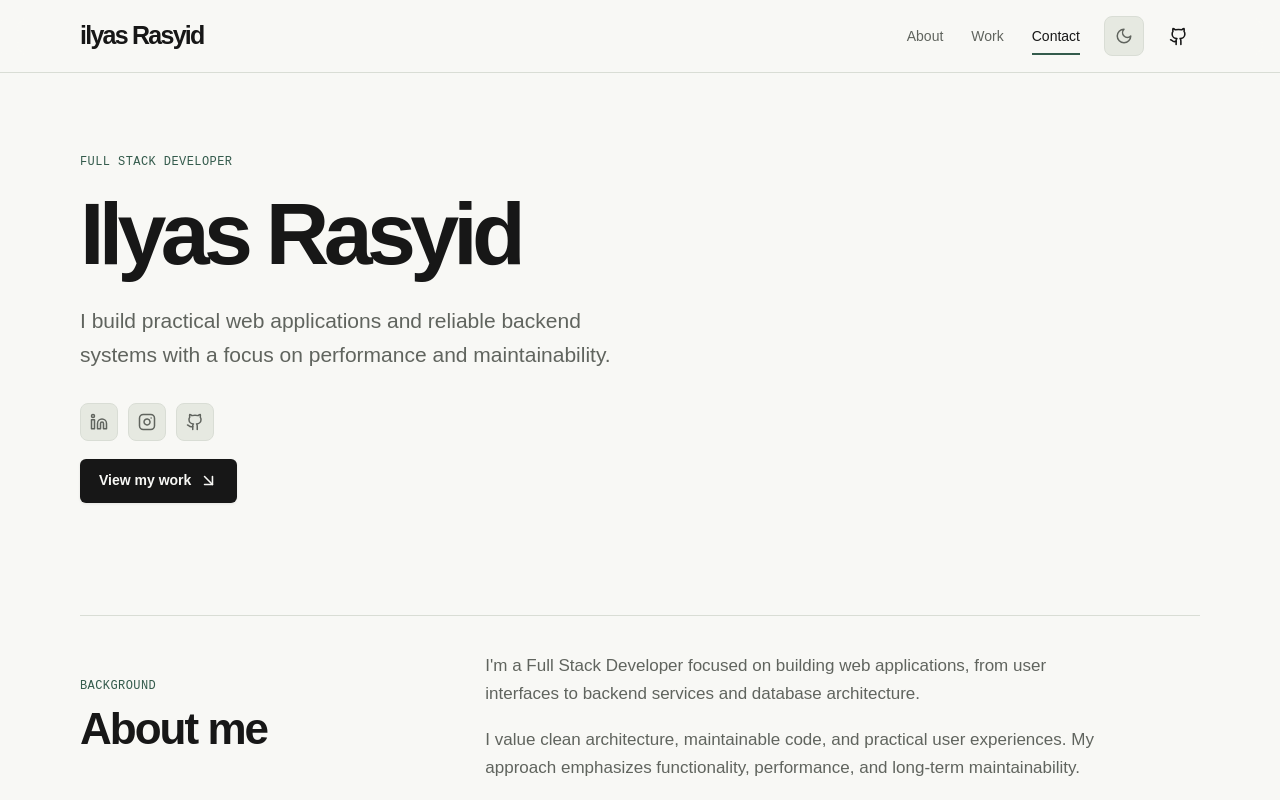
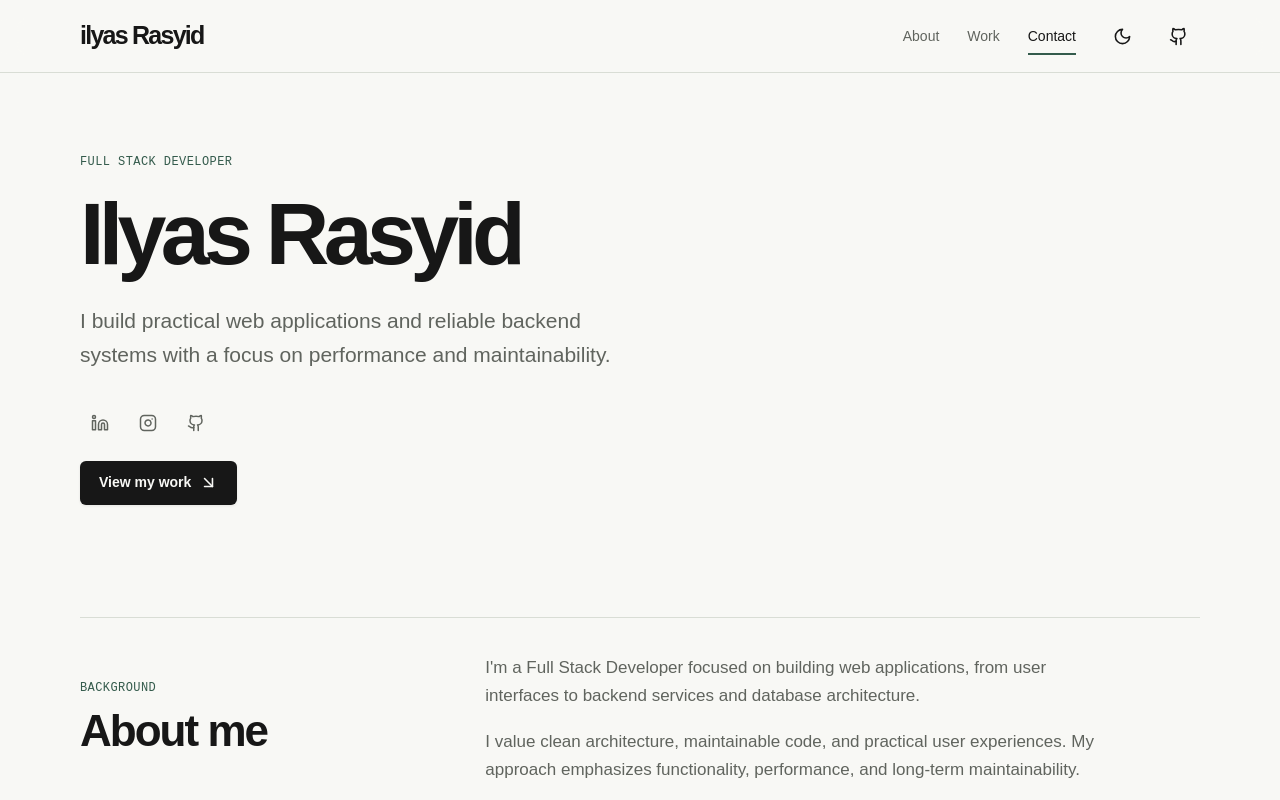
Before and after one commit to ilyas-rasyid/portfolio, a React (Vite) app: page / in a window 1280 px wide. Shown: the top 800 px of the page. Built offline with nearby package versions, Linux system fonts and the light colour scheme.

Commit message:
style: theme switcher icon-button without box background

```diff
--- a/src/features/theme/components/theme-switcher.tsx
+++ b/src/features/theme/components/theme-switcher.tsx
@@ -13,16 +13,16 @@ export function ThemeSwitcher() {
     <div className="theme-switcher">
       <button
         type="button"
-        className="theme-toggle-btn"
+        className="icon-button theme-toggle-btn"
         aria-label={isDark ? "Light theme" : "Dark theme"}
         title={isDark ? "Switch to light theme" : "Switch to dark theme"}
         onClick={toggleTheme}
       >
         <span className="theme-toggle-icon-wrap" aria-hidden="true">
           {isDark ? (
-            <Sun size={18} className="theme-toggle-icon is-sun" />
+            <Sun size={19} className="theme-toggle-icon is-sun" />
           ) : (
-            <Moon size={18} className="theme-toggle-icon is-moon" />
+            <Moon size={19} className="theme-toggle-icon is-moon" />
           )}
         </span>
       </button>
--- a/src/styles/components.css
+++ b/src/styles/components.css
@@ -74,7 +74,7 @@
   transform: translate(3px, -3px);
 }
 
-/* Single-button theme switcher */
+/* Single-button theme switcher matching header icon-button style */
 .theme-switcher {
   display: inline-flex;
   align-items: center;
@@ -83,26 +83,28 @@
 .theme-toggle-btn {
   display: grid;
   place-items: center;
-  width: 40px;
-  height: 40px;
-  border-radius: 8px;
-  color: var(--muted);
-  background: var(--mat);
-  border: 1px solid var(--line);
+  width: 44px;
+  height: 44px;
+  flex: 0 0 44px;
+  background: transparent;
+  color: var(--foreground);
+  border: 0;
+  border-radius: 4px;
   cursor: pointer;
-  transition: all var(--fast) var(--ease-out);
+  transition:
+    background var(--fast),
+    color var(--fast);
 }
 
 .theme-toggle-btn:hover {
+  background: var(--mat);
   color: var(--foreground);
-  background: var(--surface);
-  border-color: var(--accent);
-  transform: translateY(-1px);
-  box-shadow: 0 4px 12px rgba(0, 0, 0, 0.06);
+  transform: none;
+  box-shadow: none;
 }
 
 .theme-toggle-btn:active {
-  transform: translateY(0);
+  transform: scale(0.95);
 }
 
 .theme-toggle-icon-wrap {
@@ -115,38 +117,36 @@
 }
 
 .theme-toggle-btn:hover .theme-toggle-icon.is-sun {
-  transform: rotate(45deg) scale(1.08);
+  transform: rotate(45deg);
 }
 
 .theme-toggle-btn:hover .theme-toggle-icon.is-moon {
-  transform: rotate(-15deg) scale(1.08);
+  transform: rotate(-15deg);
 }
 
 /* Social icons above View My Work */
 .intro-socials {
   display: flex;
   align-items: center;
-  gap: 10px;
+  gap: 8px;
 }
 
 .social-icon-btn {
   display: grid;
   place-items: center;
-  width: 38px;
-  height: 38px;
-  border-radius: 8px;
+  width: 40px;
+  height: 40px;
+  border-radius: 4px;
   color: var(--muted);
-  background: var(--mat);
-  border: 1px solid var(--line);
+  background: transparent;
+  border: 0;
   transition: all var(--fast) var(--spring-ease);
 }
 
 .social-icon-btn:hover {
   color: var(--foreground);
-  background: var(--surface);
-  border-color: var(--accent);
+  background: var(--mat);
   transform: translateY(-2px);
-  box-shadow: 0 4px 12px rgba(0, 0, 0, 0.08);
 }
 
 .social-icon-btn:active {
```
Also changed, not shown: public/images/profile/profile-photo-removebg.png (added).
